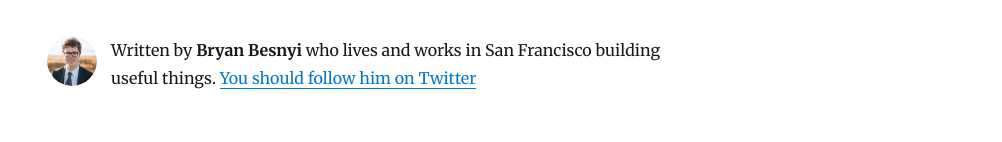
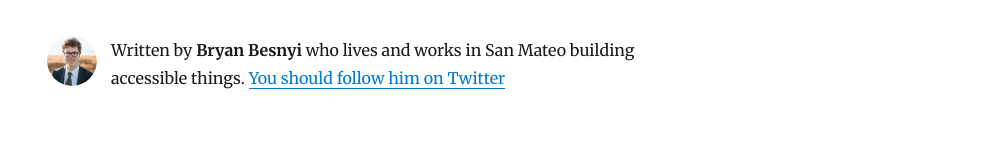
Before and after one commit to bbez1/gatsby-amplify-blog, a Gatsby site: page / in a window 1280 px wide. Shown: the part 188-330 px from the top of the page, without its empty margins (278-1280 px from the left). Built offline with nearby package versions, Linux system fonts and the light colour scheme; Gatsby itself is replaced by a stand-in of ours; some packages are replaced by stand-ins of ours; what aws-amplify would draw is missing.

Commit message:
update bio information

```diff
--- a/src/components/Bio.js
+++ b/src/components/Bio.js
@@ -32,7 +32,7 @@ function Bio() {
             />
             <p>
               Written by <strong>{author}</strong> who lives and works in San
-              Francisco building useful things.
+              Mateo building accessible things.
               {` `}
               <a href={`https://twitter.com/${social.twitter}`}>
                 You should follow him on Twitter
```
